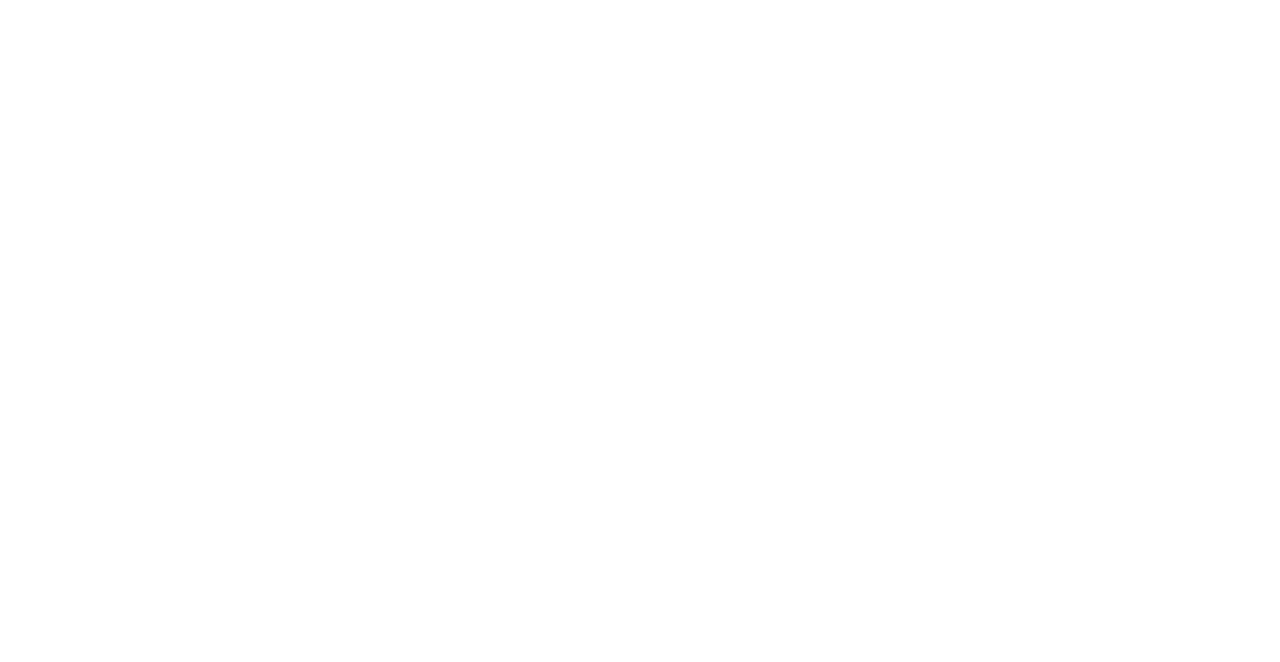
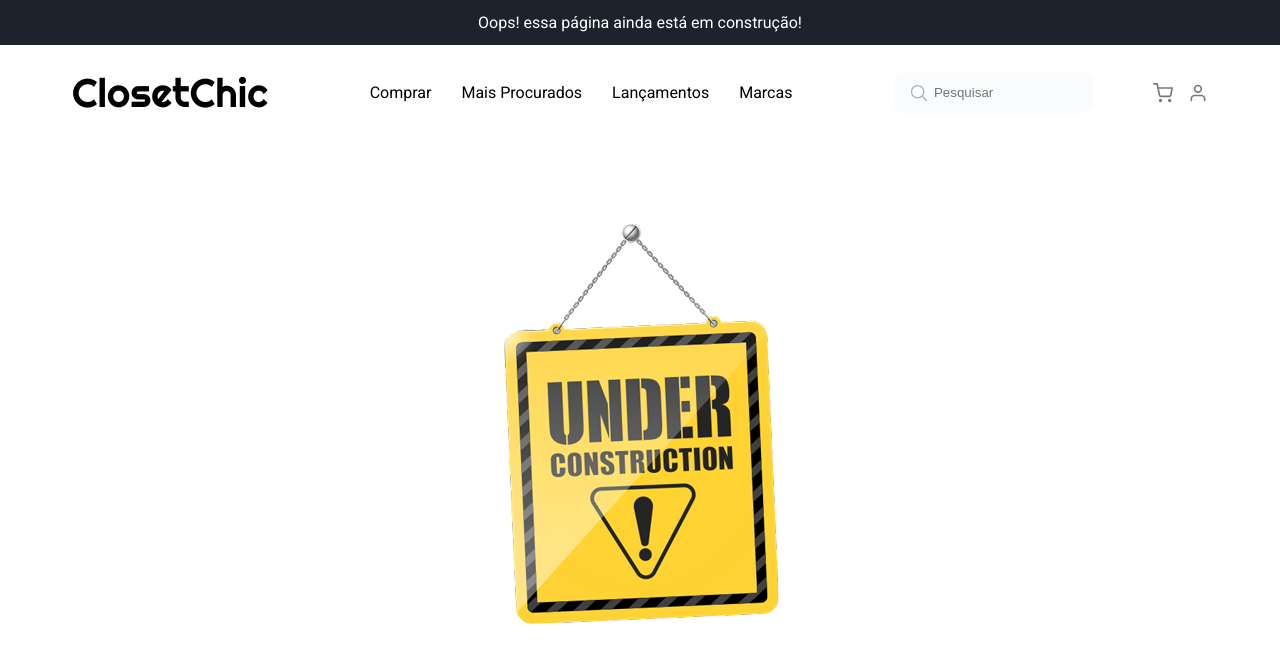
Before and after one commit to patrick-ddeus/closetchic-front, a React (Create React App) app: page /under-construction in a window 1280 px wide. Before the commit this address had no page. Shown: the top 662 px of the page. Built offline with nearby package versions, Linux system fonts and the light colour scheme.

Commit message:
implements under construction page

```diff
--- a/src/App.js
+++ b/src/App.js
@@ -2,6 +2,7 @@
 import HomePage from './pages/HomePage';
 import ProductPage from './pages/ProductPage';
 import StorePage from './pages/StorePage';
+import UnderConstructionPage from './pages/UnderConstructionPage';
 
 const App = () => {
   return (
@@ -11,6 +12,7 @@
         <Route path='/products/:slug' element={<ProductPage />} />
 
         <Route path='/products' element={<StorePage />} />
+        <Route path='/under-construction' element={<UnderConstructionPage />} />
       </Routes>
     </Router>
   );
--- a/src/components/DescountBar/index.jsx
+++ b/src/components/DescountBar/index.jsx
@@ -1,10 +1,15 @@
 import React from 'react';
+import { useLocation } from 'react-router-dom';
 import { Container } from './styles';
 
 const DescountBar = () => {
+    const location = useLocation();
+    console.log(location.pathname)
     return (
         <Container>
-            <p><span>Inscreva-se</span> para receber 20% de desconto.</p>
+            {location.pathname === "/under-construction" ?
+                (<p>Oops! essa página ainda está em construção!</p>) :
+                (<p><span>Inscreva-se</span> para receber 20% de desconto.</p>)}
         </Container>
     );
 };
--- a/src/components/Header/index.jsx
+++ b/src/components/Header/index.jsx
@@ -16,9 +16,21 @@
                         Comprar
                     </Link>
                 </ListItem>
-                <ListItem active={false}>Mais Procurados</ListItem>
-                <ListItem active={false}>Lançamentos</ListItem>
-                <ListItem active={false}>Marcas</ListItem>
+                <ListItem active={false}>
+                    <Link to="/under-construction">
+                        Mais Procurados
+                    </Link>
+                </ListItem>
+                <ListItem active={false}>
+                    <Link to="/under-construction">
+                        Lançamentos
+                    </Link>
+                </ListItem>
+                <ListItem active={false}>
+                    <Link to="/under-construction">
+                        Marcas
+                    </Link>
+                </ListItem>
             </List>
             <SearchIconsArea>
                 <SearchArea>
--- /dev/null
+++ b/src/pages/UnderConstructionPage/index.jsx
@@ -0,0 +1,19 @@
+import React from 'react';
+import underConstruction from "../../assets/under-construction.png";
+import DescountBar from '../../components/DescountBar';
+import Header from '../../components/Header';
+import { MainContainer, Container} from './styles';
+
+function UnderConstructionPage() {
+    return (
+        <Container>
+            <DescountBar/>
+            <Header/>
+            <MainContainer>
+                <img src={underConstruction} alt="" />
+            </MainContainer>
+        </Container>
+    );
+}
+
+export default UnderConstructionPage;
--- /dev/null
+++ b/src/pages/UnderConstructionPage/styles.jsx
@@ -0,0 +1,15 @@
+import styled from 'styled-components';
+
+export const MainContainer = styled.div`
+  display:flex;
+  align-items:center;
+  justify-content: center;
+  height:70vh;
+`;
+
+export const Container = styled.div`
+  text-align:center;
+  h1{
+    font-size:60px;
+  }
+`;
```
Also changed, not shown: src/assets/under-construction.png (added).
